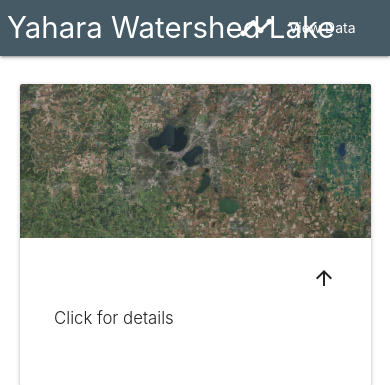
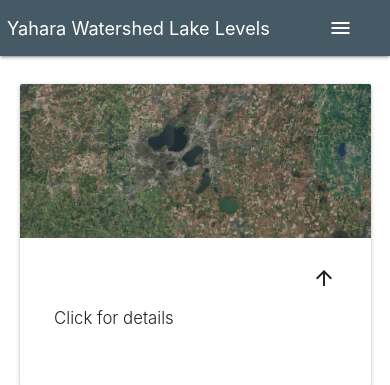
Before and after one commit to kbrose/yahara-info, a Flask app: template templates/main.html in a window 390 px wide. Shown: the top 385 px of the page. Run offline with Flask 2, Linux system fonts and the light colour scheme; the template is opened without the code that fills it, so the values that code supplies are empty; parts of the project's set-up code (start-up, migrations or seed data) failed here and were passed over.

Commit message:
better mobile support

```diff
--- a/templates/base.html
+++ b/templates/base.html
@@ -10,19 +10,32 @@
     <link rel="stylesheet" type="text/css" href="{{ url_for('static',filename='styles/custom.css') }}">
     {{ bokeh_script|safe }}
     <meta name="viewport" content="width=device-width, initial-scale=1.0"/>
+    <script>
+      document.addEventListener('DOMContentLoaded', function() {
+        var elems = document.querySelectorAll('.sidenav');
+        var instances = M.Sidenav.init(elems, {});
+      });
+    </script>
 </head>
-<title>Yahara Info</title>
+<title>Yahara Lake Levels</title>
 <header>
-    <nav>
-        <div class="nav-wrapper blue-grey darken-2 white-text">
+    <nav class="blue-grey darken-2 white-text">
+        <div class="nav-wrapper">
             <div class="container body">
-                <a href="/" class="brand-logo left" title="Home page">Yahara Watershed Lake Levels</a>
-                <ul class="right">
-                    <li><a href="/plot" title="View Data"><i class="material-icons left" style="font-size: 250%;">timeline</i>View Data</a></li>
+                <a href="/" class="brand-logo left hide-on-small-only" title="Home page">Yahara Watershed Lake Levels</a>
+                <a href="/" class="brand-logo left hide-on-med-and-up" title="Home page" style="font-size: 130%;">Yahara Watershed Lake Levels</a>
+                <a href="#" data-target="collapsed-sidenav" class="sidenav-trigger right"><i class="material-icons">menu</i></a>
+                <ul class="right hide-on-med-and-down">
+                    <li><a href="/plot"><i class="material-icons left">timeline</i>View Data</a></li>
+                    <li><a href="/db"><i class="material-icons left">get_app</i>Download Data</a></li>
                 </ul>
             </div>
         </div>
     </nav>
+    <ul class="sidenav" id="collapsed-sidenav">
+        <li><a href="/plot"><i class="material-icons left">timeline</i>View Data</a></li>
+        <li><a href="/db"><i class="material-icons left">get_app</i>Download Data</a></li>
+    </ul>
 </header>
 <main>
     {% block content %}
```
